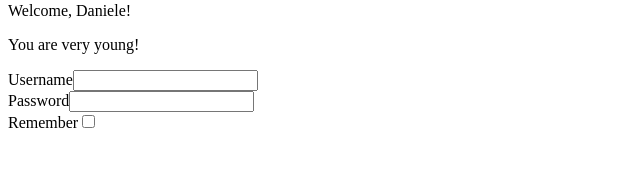
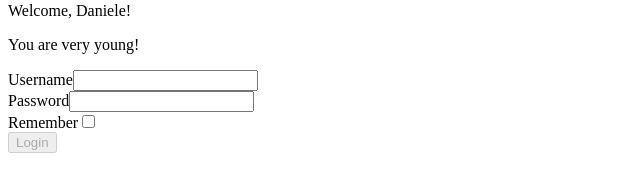
Before and after one commit to danycnc/repo-react-exercises, a React (Create React App) app in the folder react-exercises/: page / in a window 1280 px wide. Shown: the part 451-642 px from the top of the page, without its empty margins (0-640 px from the left). Built offline with nearby package versions, Linux system fonts and the light colour scheme.

Commit message:
svolto forms-03

```diff
--- a/react-exercises/src/App.js
+++ b/react-exercises/src/App.js
@@ -6,6 +6,10 @@ import Hello from './Hello';
 import InteractiveWelcome from './InteractiveWelcome';
 import Login from './Login';
 import Welcome from './Welcome';
+
+const onLogin = (state) => {
+  return console.log(state);
+};
 
 class App extends Component {
   render() {
@@ -17,7 +21,7 @@ class App extends Component {
         <ClickCounter />
         <ClickTracker />
         <InteractiveWelcome />
-        <Login />
+        <Login currentState={onLogin} />
       </div>
     );
   }
--- a/react-exercises/src/Login.js
+++ b/react-exercises/src/Login.js
@@ -1,6 +1,10 @@
 import React from 'react';
 class Login extends React.Component {
-  state = { username: '', password: '', remember: false };
+  state = {
+    username: '',
+    password: '',
+    remember: false,
+  };
 
   handleInput = (event) => {
     const name = event.target.name;
@@ -9,6 +13,10 @@ class Login extends React.Component {
     const checked = event.target.checked;
 
     this.setState({ [name]: type === 'checkbox' ? checked : value });
+  };
+
+  handleClick = () => {
+    this.state.onLogin(this.state);
   };
 
   render() {
@@ -37,6 +45,14 @@ class Login extends React.Component {
             value={this.state.remember}
             type='checkbox'></input>
         </div>
+        {(!this.state.username || !this.state.password) && (
+          <button disabled={true}>Login</button>
+        )}
+        {this.state.username && this.state.password && (
+          <button onClick={() => this.props.currentState(this.state)}>
+            Login
+          </button>
+        )}
       </div>
     );
   }
```
